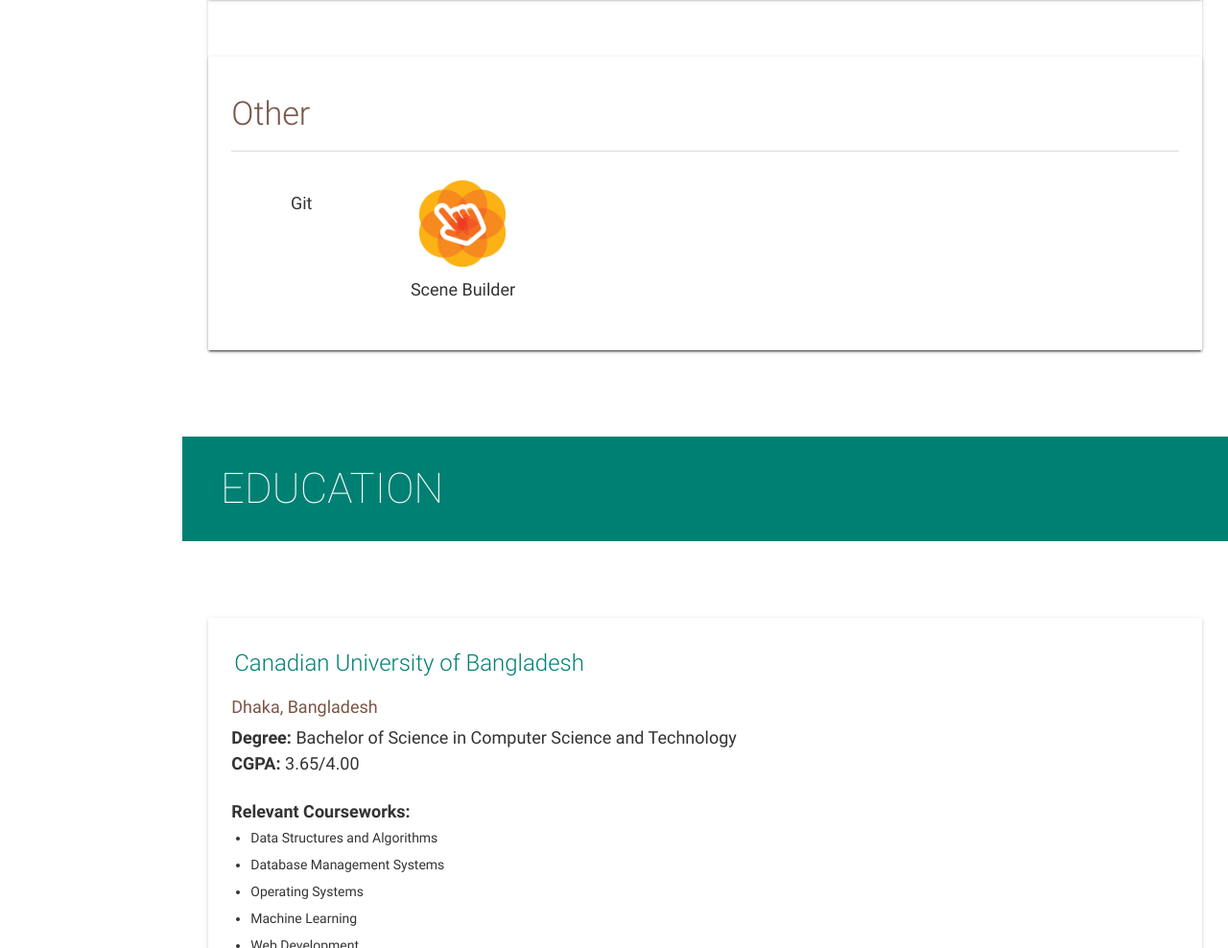
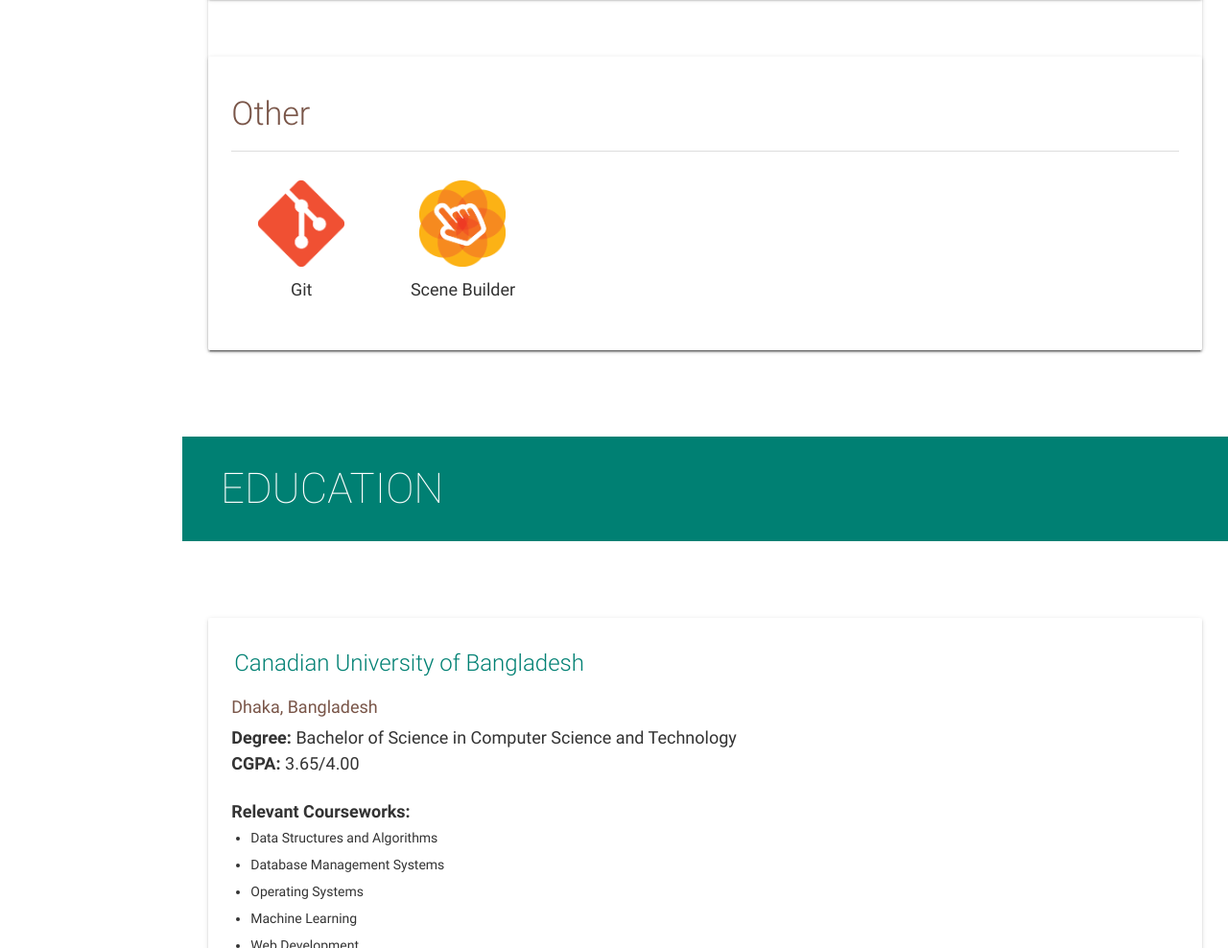
Before and after one commit to STANTHEGR8/stanly_halder, a plain HTML site: page index.html in a window 1280 px wide. Shown: the part 6215-7203 px from the top of the page at 96% size. Drawn offline with nearby package versions, Linux system fonts and the light colour scheme; the site is published under a folder, as on GitHub Pages, so addresses that start at the root find nothing.

Commit message:
index.html
Final Edit!

```diff
--- a/index.html
+++ b/index.html
@@ -818,7 +818,7 @@ of each drug container to estimate the degradation of the drug.
 
 
               <div class="col s4 m2">
-                <img alt="" src="/assets/img/git.png" class="responsive-img" />Git
+                <img alt="" src="assets/img/git.png" class="responsive-img" />Git
             </div>
             <div class="col s4 m2">
               <img alt="" src="assets\img\SceneBuilderLogo.webp" class="responsive-img" />Scene Builder
```
